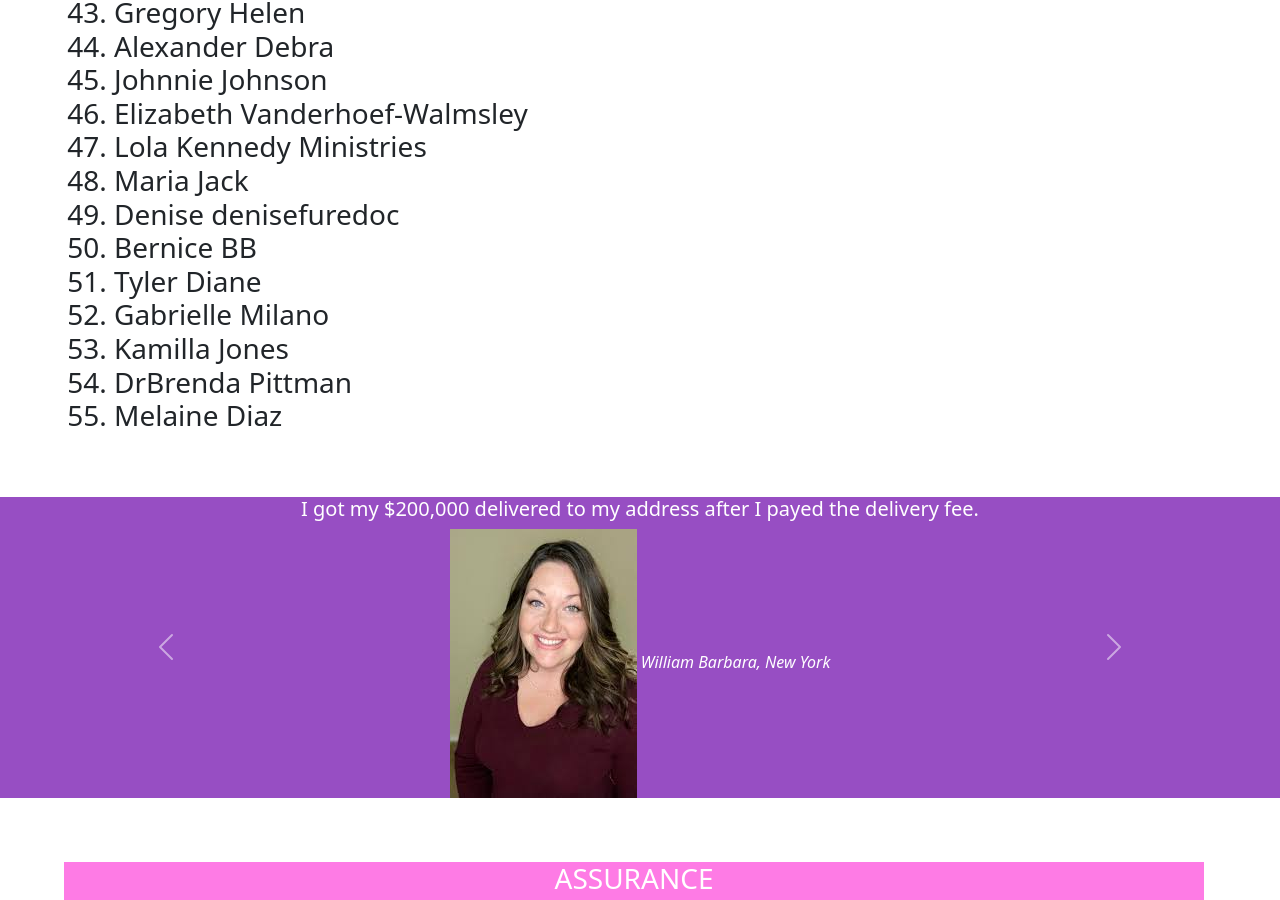
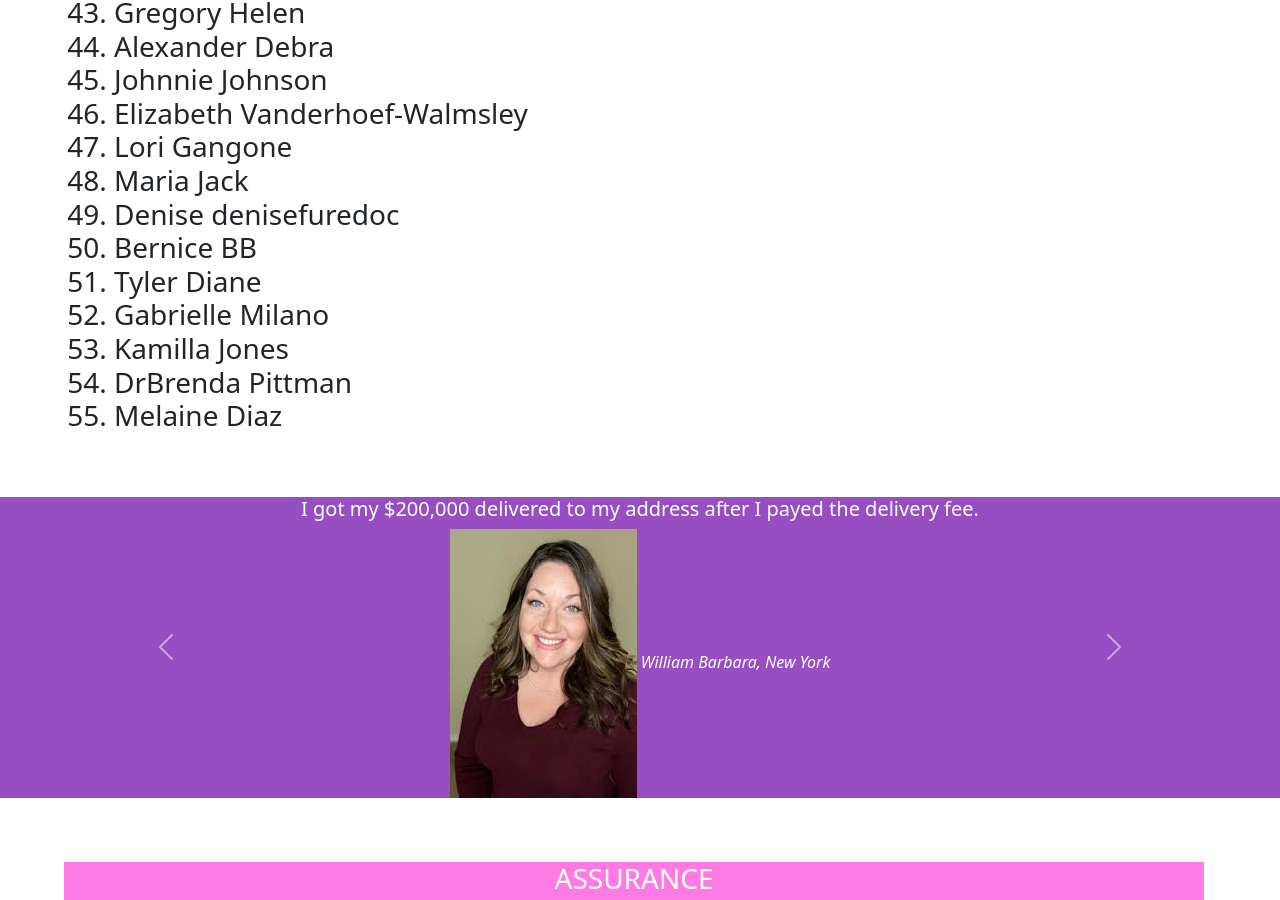
Before and after one commit to IGF-FUNDS/SHAQ-FREE-GRANT, a plain HTML site: page index.html in a window 1280 px wide. Shown: the part 2339-3239 px from the top of the page. Drawn offline with nearby package versions, Linux system fonts and the light colour scheme.

Commit message:
Update index.html

```diff
--- a/index.html
+++ b/index.html
@@ -132,7 +132,7 @@
     <li>   Alexander Debra</li>
     <li>   Johnnie Johnson</li>
     <li>   Elizabeth Vanderhoef-Walmsley</li>
-    <li>   Lola Kennedy Ministries</li>
+    <li>   Lori Gangone </li>
     <li>   Maria Jack</li>
     <li>   Denise denisefuredoc </li>
     <li>   Bernice BB</li>
```
